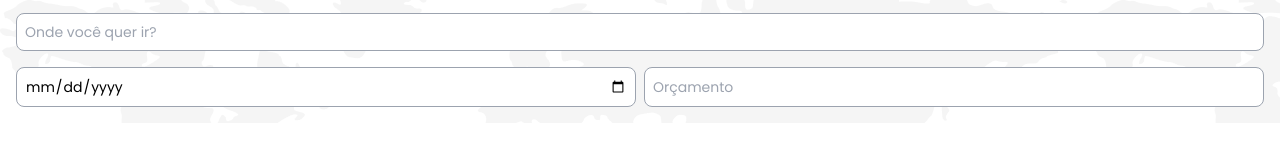
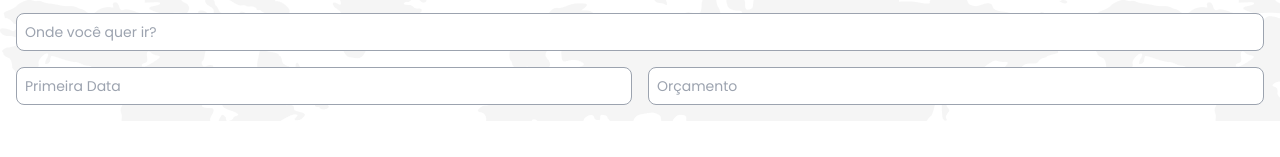
Before and after one commit to Gabriel-Ribeiroo/fsw-trip, a Next.js app: page / in a window 1280 px wide. Shown: the part 125-282 px from the top of the page. Built offline with nearby package versions, Linux system fonts and the light colour scheme; no server answers.

Commit message:
refactor: change date input to DatePicker

```diff
--- a/src/app/components/TripSearch.tsx
+++ b/src/app/components/TripSearch.tsx
@@ -1,3 +1,5 @@
+'use client'
+
 import DateInput from '@/components/inputs/DateInput'
 import TextInput from '@/components/inputs/TextInput'
 
@@ -6,9 +8,9 @@ export default function TripSearch() {
 		<form className="flex flex-col gap-4">
 			<TextInput placeholder="Onde você quer ir?" className="w-full" />
 
-			<div className="w-full flex gap-2 container">
-				<DateInput className="flex-1" />
-				<TextInput placeholder="Orçamento" className="flex-1" />
+			<div className="grid grid-cols-2 gap-4">
+				<DateInput placeholderText="Primeira Data" onChange={() => {}} />
+				<TextInput placeholder="Orçamento" className="w-full" />
 			</div>
 		</form>
 	)
--- a/src/components/inputs/DateInput.tsx
+++ b/src/components/inputs/DateInput.tsx
@@ -1,20 +1,35 @@
-import { InputHTMLAttributes, Ref, forwardRef } from 'react'
+'use client'
 
+import { forwardRef, Ref } from 'react'
+
+import DatePicker, { registerLocale, ReactDatePickerProps } from 'react-datepicker'
 import { twMerge } from 'tailwind-merge'
+import ptBR from 'date-fns/locale/pt-BR'
 
-interface Props extends InputHTMLAttributes<HTMLInputElement> {
+import 'react-datepicker/dist/react-datepicker.css'
+
+interface Props extends ReactDatePickerProps {
 	hasError?: boolean
 }
 
-function DateInput({ hasError = false, className, ...rest }: Props, ref: Ref<HTMLInputElement>) {
+registerLocale('pt-BR', ptBR)
+
+function DateInput({ hasError = false, className, ...rest }: Props, ref: Ref<DatePicker>) {
 	const inputClassName = twMerge(
-		'w-0 rounded-lg border border-gray-400 p-2 text-sm focus:outline-none',
+		'w-full rounded-lg border border-gray-400 p-2 text-sm focus:outline-none transition duration-200',
 		hasError ? 'border-red-500' : 'focus:ring focus:ring-primary',
 		className
 	)
 
 	return (
-		<input type="date" className={inputClassName} {...rest} />
+		<DatePicker
+			locale="pt-BR"
+			dateFormat="dd/MM/yyyy"
+			ref={ref}
+			enableTabLoop={false}
+			className={inputClassName}
+			{...rest}
+		/>
 	)
 }
 
```
